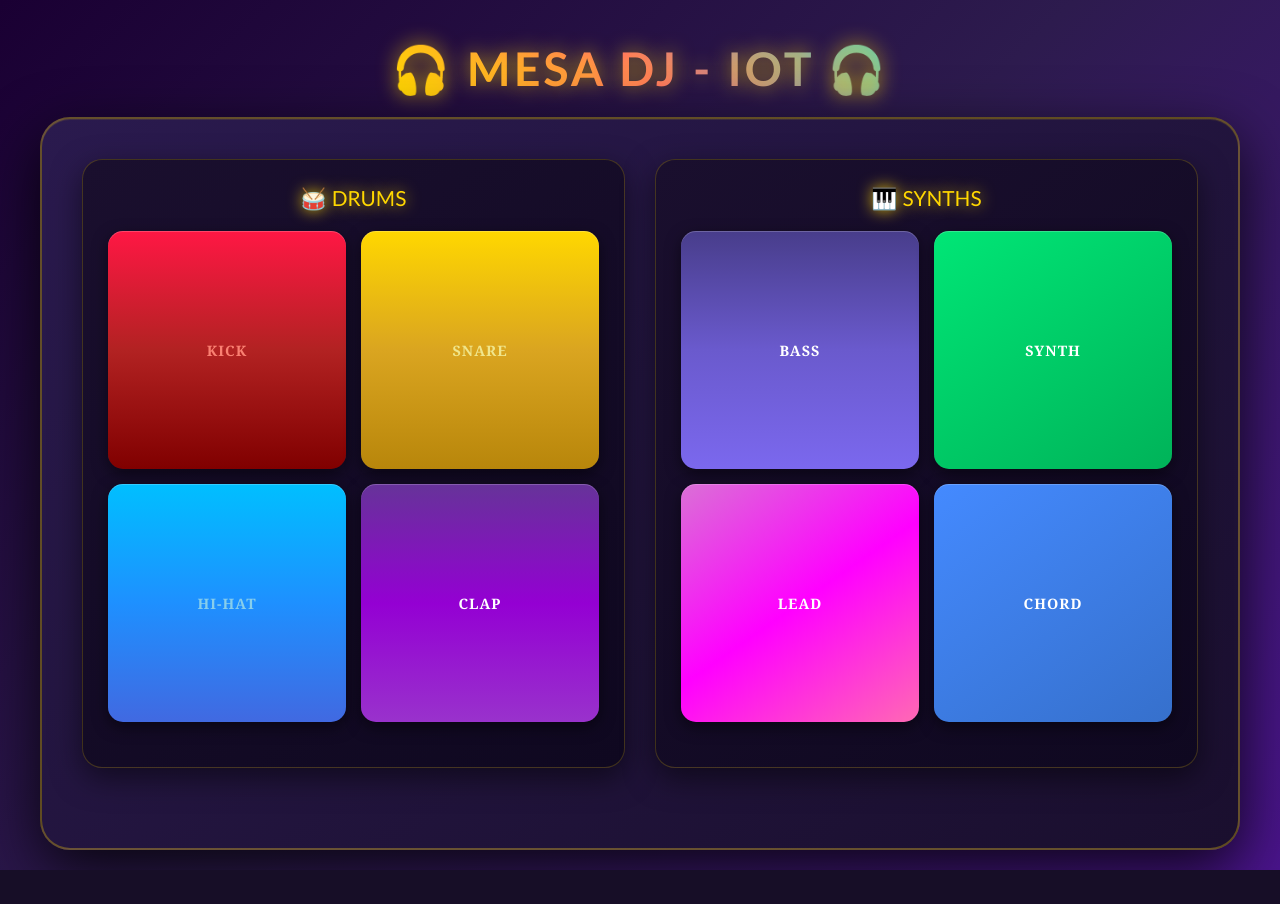
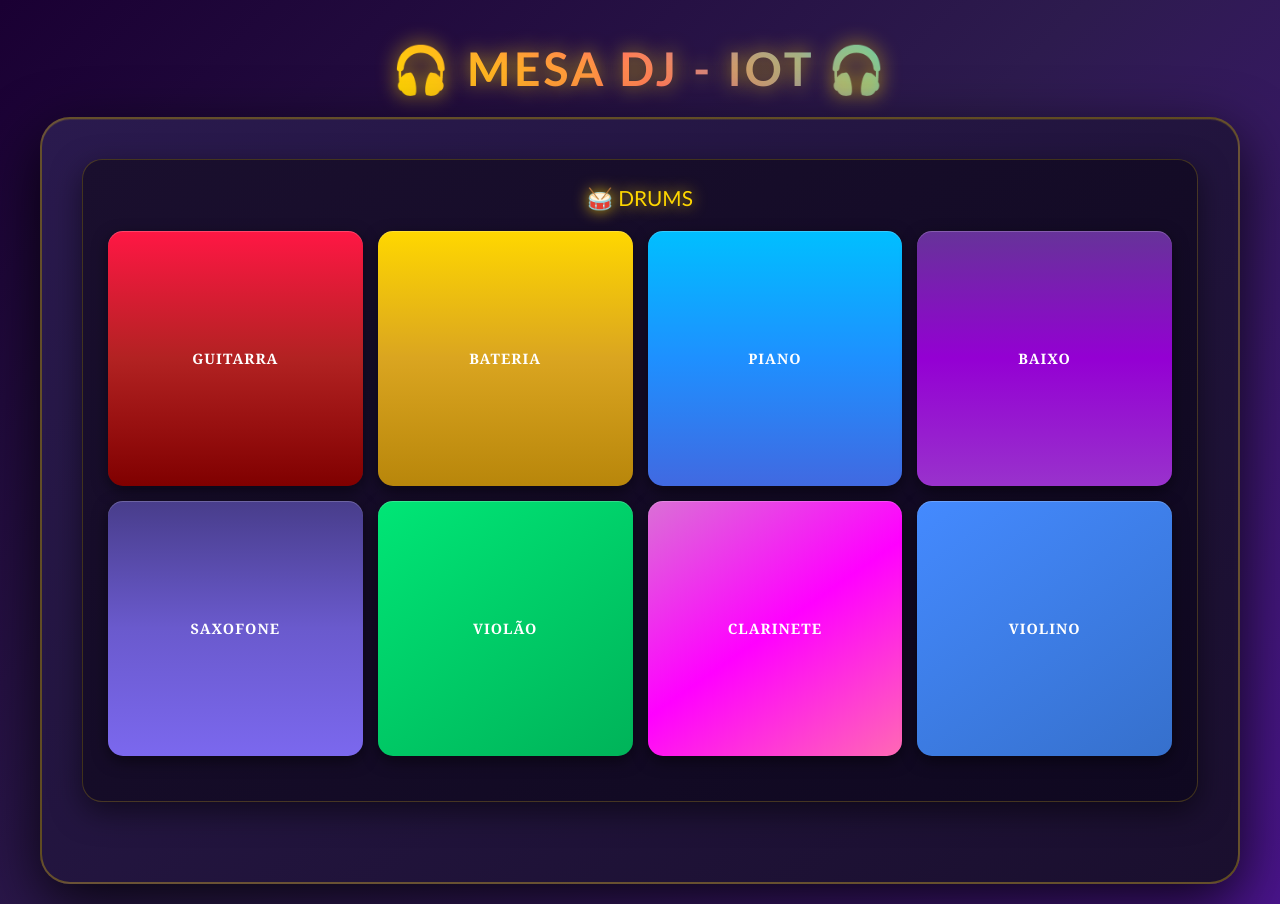
Before and after one commit to JoyceMirandaa/mesaDJ, a PHP site: page / in a window 1280 px wide. Before the commit the page ends 870 px from the top, so only its background shows below. Run offline with PHP 8.4, Linux system fonts and the light colour scheme.

Commit message:
Add files via upload

```diff
--- a/index.php
+++ b/index.php
@@ -46,7 +46,7 @@
 
         .deck-section {
             display: grid;
-            grid-template-columns: repeat(auto-fit, minmax(250px, 1fr));
+            grid-template-columns: repeat(auto-fit,  100px 100px;);
             gap: 30px;
             margin-bottom: 40px;
         }
@@ -69,7 +69,7 @@
 
         .pad-grid {
             display: grid;
-            grid-template-columns: repeat(2, 1fr);
+            grid-template-columns: repeat(auto-fill, minmax(25ch, 1fr));
             gap: 15px;
             margin-bottom: 20px;
         }
@@ -104,9 +104,9 @@
             50% { transform: scale(1.05); }
         }
 
-        .kick { background: linear-gradient(180deg, #ff1744, #B22222, #800000); color: #FA8072; font-family: Georgia, serif;}
-        .snare { background: linear-gradient(180deg, #FFD700,#DAA520, #B8860B); color: #F0E68C; font-family: Georgia, serif;}
-        .hihat { background: linear-gradient(180deg, #00BFFF, #1E90FF, #4169E1); color: #87CEEB; font-family: Georgia, serif;}
+        .kick { background: linear-gradient(180deg, #ff1744, #B22222, #800000); color: white; font-family: Georgia, serif;}
+        .snare { background: linear-gradient(180deg, #FFD700,#DAA520, #B8860B); color: white; font-family: Georgia, serif;}
+        .hihat { background: linear-gradient(180deg, #00BFFF, #1E90FF, #4169E1); color: white; font-family: Georgia, serif;}
         .clap { background: linear-gradient(180deg,#663399, #9400D3, #9932CC); color: white; font-family: Georgia, serif;}
 
         .bass { background: linear-gradient(180deg, #483D8B, #6A5ACD, #7B68EE); color: white; font-family: Georgia, serif;}
@@ -127,27 +127,20 @@
             <div class="deck">
                 <div class="deck-title">🥁 DRUMS</div>
                 <div class="pad-grid" id="status-message">
-                    <button class="pad kick" onclick="sendKey('k')">kick</button>
-                    <button class="pad snare"onclick="sendKey('w')">Snare</button>
-                    <button class="pad hihat" onclick="sendKey('e')">Hi-Hat</button>
-                    <button class="pad clap" onclick="sendKey('r')">Clap</button>
-                </div>
-            </div>
-
-            <!-- DECK 2: SYNTHS -->
-            <div class="deck">
-                <div class="deck-title">🎹 SYNTHS</div>
-                <div class="pad-grid">
-                    <button class="pad bass" onclick="sendKey('a')">Bass</button>
-                    <button class="pad synth"  onclick="sendKey('s')">Synth</button>
-                    <button class="pad lead"  onclick="sendKey('d')">Lead</button>
-                    <button class="pad chord"  onclick="sendKey('f')">Chord</button>
+                    <button class="pad kick" onclick="sendKey('g')">Guitarra</button>
+                    <button class="pad snare"onclick="sendKey('b')">Bateria</button>
+                    <button class="pad hihat" onclick="sendKey('p')">Piano</button>
+                    <button class="pad clap" onclick="sendKey('x')">Baixo</button>
+                    <button class="pad bass" onclick="sendKey('s')">Saxofone</button>
+                    <button class="pad synth"  onclick="sendKey('v')">Violão</button>
+                    <button class="pad lead"  onclick="sendKey('c')">Clarinete</button>
+                    <button class="pad chord"  onclick="sendKey('o')">Violino</button>
                 </div>
             </div>
     <script>
         const keyMap = {
-            'k': 'kick', 'w': 'snare', 'e': 'hihat', 'r': 'clap',
-            'a': 'bass', 's': 'synth', 'd': 'lead', 'f': 'chord',
+            'g': 'guitarra', 'b': 'bateria', 'p': 'piano', 'x': 'baixo',
+            's': 'saxofone', 'v': 'violao', 'c': 'clarinete', 'o': 'violino',
         }
         function sendKey(key){
             const soundName = keyMap[key];
```
Also changed, not shown: 1 other file.
